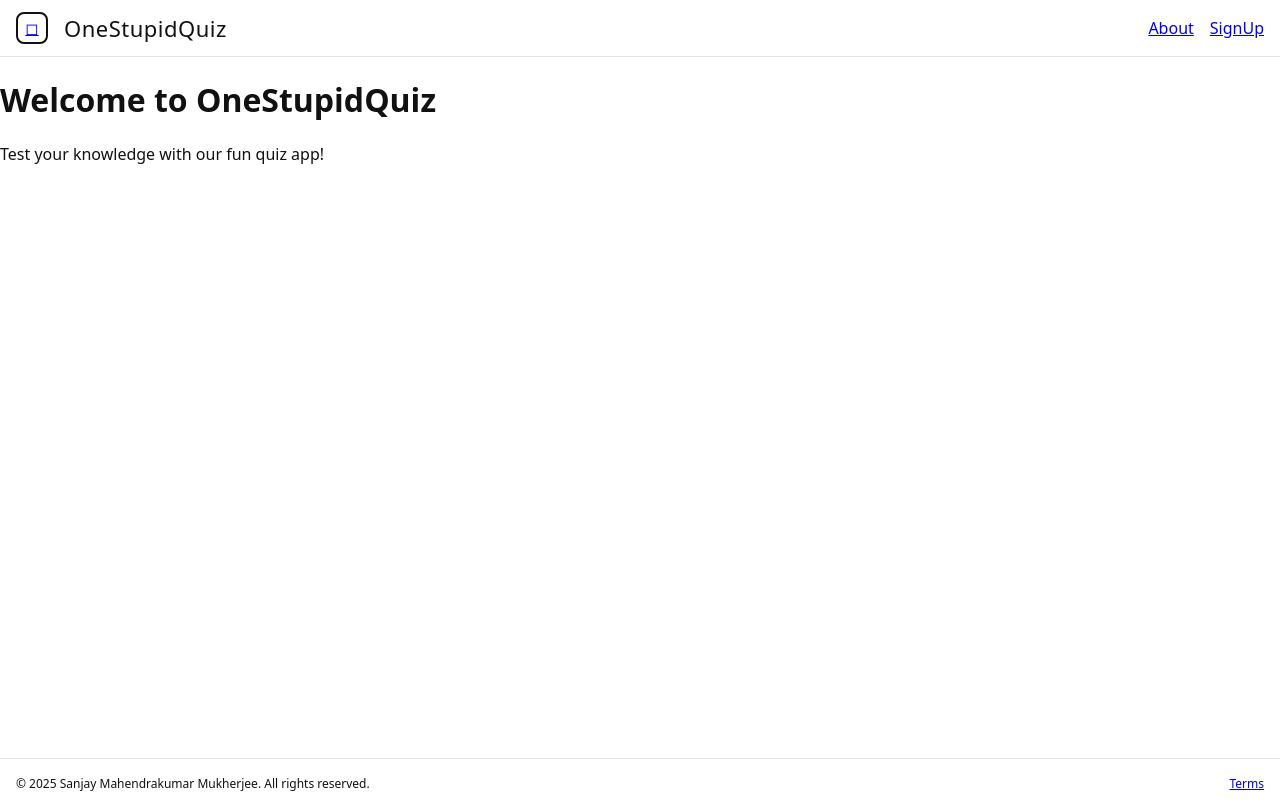
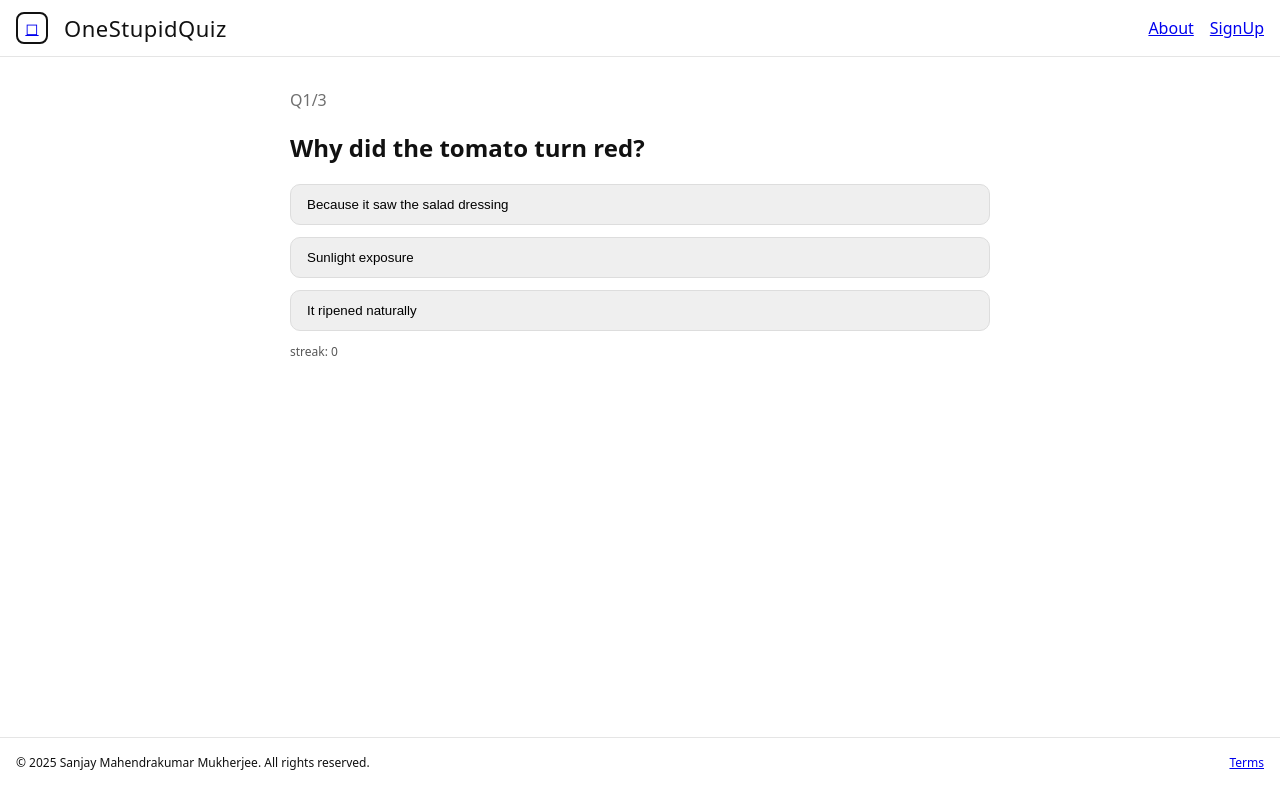
Before and after one commit to thebengali/onestupidquiz, a Next.js app: page / in a window 1280 px wide. Built offline with nearby package versions, Linux system fonts and the light colour scheme.

Commit message:
Make Quiz the homepage

```diff
--- a/app/page.tsx
+++ b/app/page.tsx
@@ -1,8 +1,5 @@
-export default function HomePage() {
-  return (
-    <main>
-      <h1>Welcome to OneStupidQuiz</h1>
-      <p>Test your knowledge with our fun quiz app!</p>
-    </main>
-  );
+import Quiz from "./components/Quiz";
+
+export default function Home() {
+  return <Quiz />;
 }
```
